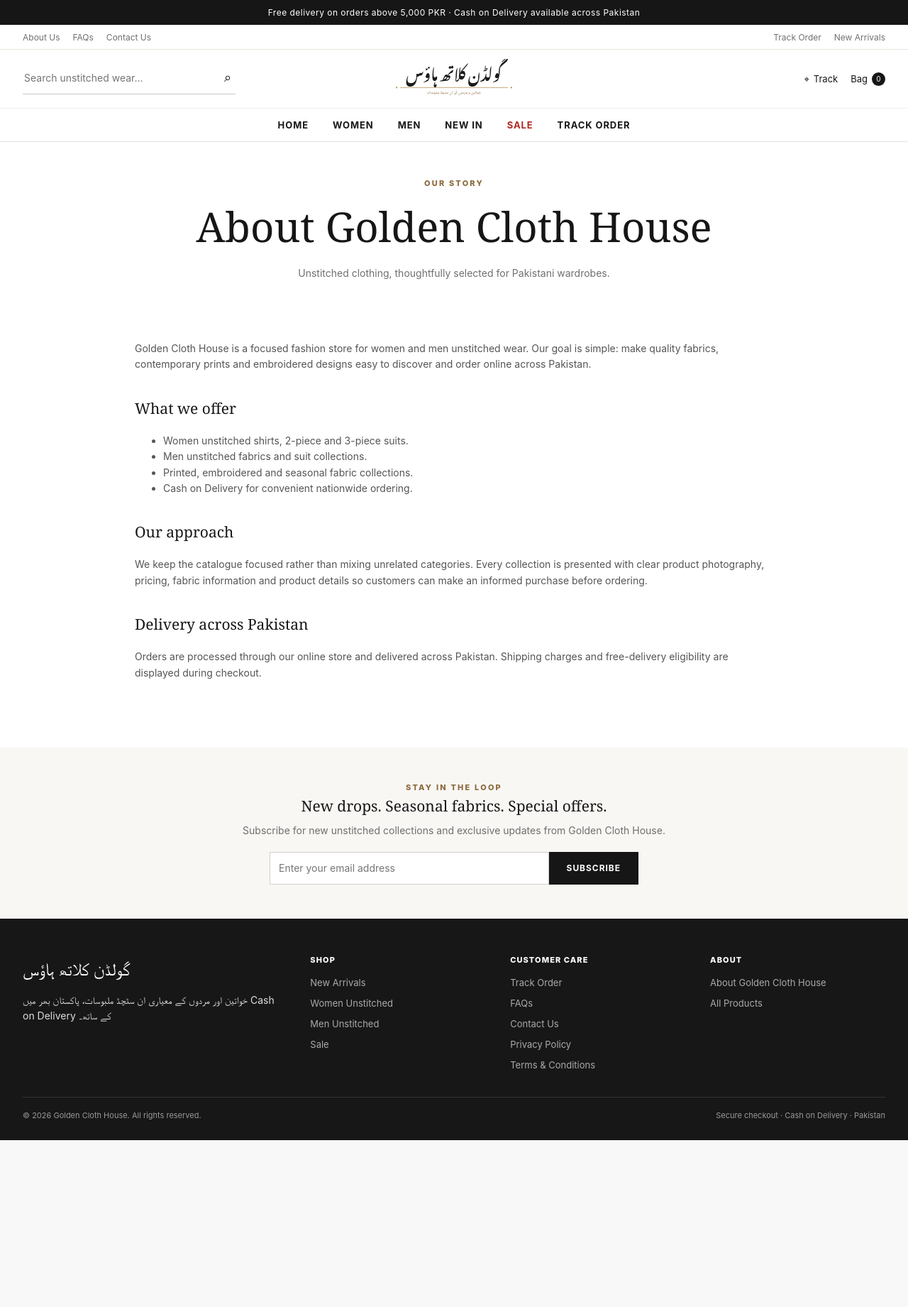
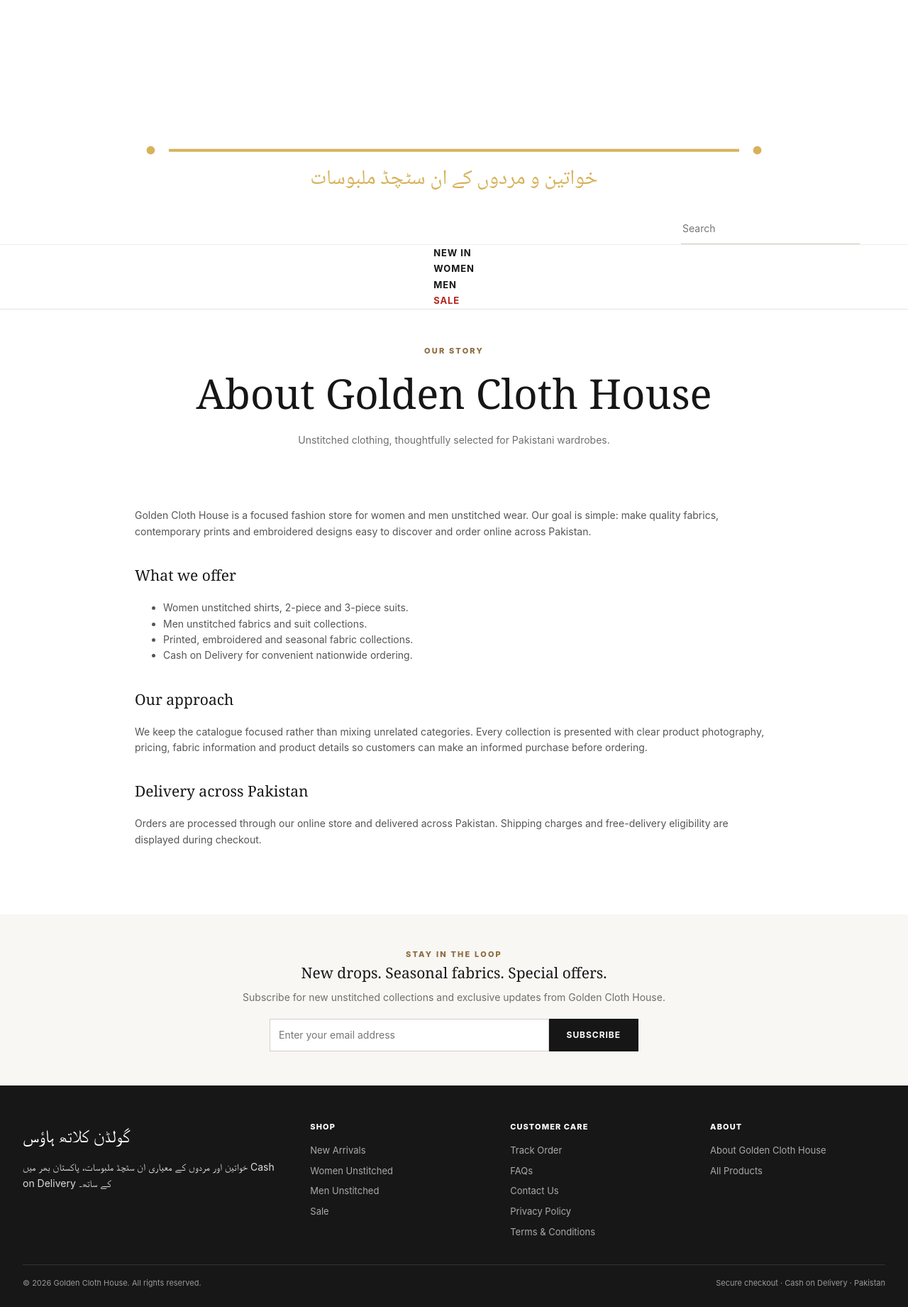
Before and after one commit to Ahmed4726/golden-cloth-house, a Laravel app: page /about in a window 1280 px wide. Shown: the whole page at 71% size. Before the commit the page ends 1606 px from the top, so only its background shows below. Run offline with Laravel 12, Linux system fonts and the light colour scheme; some web fonts are replaced.

Commit message:
Redesign storefront header to match Limelight-style layout

```diff
--- a/resources/views/storefront/layout.blade.php
+++ b/resources/views/storefront/layout.blade.php
@@ -40,69 +40,74 @@
     @endif
 </head>
 <body>
-    <div class="announcement">
-        Free delivery on orders above {{ number_format(config('store.free_shipping_threshold')) }} {{ config('store.currency') }} · Cash on Delivery available across Pakistan
+    <header class="site-header">
+        <div class="header-top">
+            <div class="container header-top-inner">
+                <div class="header-contact">
+                    @if (config('store.contact_phone'))
+                        <a class="header-contact-link" href="tel:{{ config('store.contact_phone') }}" aria-label="Call Golden Cloth House">
+                            <svg viewBox="0 0 24 24" aria-hidden="true"><path d="M6.6 2.8 9.1 2a1.4 1.4 0 0 1 1.7.8l1.4 3.4a1.4 1.4 0 0 1-.4 1.6L10 9.5a13.5 13.5 0 0 0 4.5 4.5l1.7-1.8a1.4 1.4 0 0 1 1.6-.3l3.4 1.4a1.4 1.4 0 0 1 .8 1.7l-.8 2.5a2.8 2.8 0 0 1-3 1.9C9.8 18.2 5.8 14.2 4.6 5.8a2.8 2.8 0 0 1 2-3Z"/></svg>
+                        </a>
+                    @endif
+                    @if (config('store.whatsapp'))
+                        <a class="header-whatsapp" href="https://wa.me/{{ preg_replace('/[^0-9]/', '', config('store.whatsapp')) }}" target="_blank" rel="noopener" aria-label="WhatsApp Golden Cloth House">
+                            <svg viewBox="0 0 24 24" aria-hidden="true"><path d="M20.5 3.5A10.4 10.4 0 0 0 4.1 16.1L3 20.9l4.9-1.1a10.4 10.4 0 0 0 12.6-16.3ZM12 19.1c-1.6 0-3.1-.4-4.4-1.2l-.3-.2-2.9.7.7-2.8-.2-.3a8.5 8.5 0 1 1 7.1 3.8Zm4.7-6.4c-.3-.2-1.8-.9-2-.9-.3-.1-.5-.2-.7.2-.2.3-.8.9-.9 1.1-.2.2-.3.2-.6.1-1.6-.8-2.6-1.4-3.7-3.2-.3-.5.3-.5.8-1.5.1-.2.1-.4 0-.6 0-.2-.7-1.7-.9-2.3-.2-.6-.5-.5-.7-.5h-.6c-.2 0-.6.1-.9.4-.3.3-1.2 1.1-1.2 2.7s1.2 3.1 1.4 3.3c.2.2 2.4 3.7 5.8 5.1 2.2.9 2.2.6 2.6.6.4 0 1.8-.7 2.1-1.3.3-.7.3-1.2.2-1.3-.1-.2-.3-.2-.6-.4Z"/></svg>
+                        </a>
+                    @endif
                 </div>
 
-    <div class="utility-bar">
-        <div class="container utility-inner">
-            <div class="utility-links">
-                <a href="{{ route('about') }}">About Us</a>
-                <a href="{{ route('faq') }}">FAQs</a>
-                <a href="{{ route('contact') }}">Contact Us</a>
-            </div>
-            <div class="utility-links">
-                <a href="{{ route('order.track') }}">Track Order</a>
-                <a href="{{ route('shop', ['sort' => 'newest']) }}">New Arrivals</a>
-            </div>
-        </div>
-    </div>
-
-    <header class="site-header">
-        <div class="container header-main">
-            <button class="mobile-menu" type="button" aria-label="Open menu" data-mobile-menu>☰</button>
-
-            <form class="header-search" method="get" action="{{ route('shop') }}">
-                <input type="search" name="q" placeholder="Search unstitched wear..." aria-label="Search products">
-                <button type="submit" aria-label="Search">⌕</button>
-            </form>
-
-            <a class="brand" href="{{ route('home') }}" aria-label="{{ $siteName }} home">
-                <img src="{{ asset('images/golden-cloth-house-logo.svg') }}" alt="گولڈن کلاتھ ہاؤس" style="width:min(230px,52vw);height:auto;display:block;">
+                <a class="header-brand" href="{{ route('home') }}" aria-label="{{ $siteName }} home">
+                    <img src="{{ asset('images/golden-cloth-house-logo-header.svg') }}" alt="گولڈن کلاتھ ہاؤس">
                 </a>
 
                 <div class="header-actions">
-                <a class="icon-link" href="{{ route('order.track') }}"><span>⌖</span><span class="label">Track</span></a>
-                <a class="icon-link" href="{{ route('cart.index') }}"><span>Bag</span><span class="cart-count">{{ $cartCount }}</span></a>
+                    <form class="header-search" method="get" action="{{ route('shop') }}">
+                        <input type="search" name="q" value="{{ request('q') }}" placeholder="Search" aria-label="Search products">
+                        <button type="submit" aria-label="Search">
+                            <svg viewBox="0 0 24 24" aria-hidden="true"><circle cx="10.8" cy="10.8" r="6.8"/><path d="m16 16 5 5"/></svg>
+                        </button>
+                    </form>
+                    <a class="header-icon" href="{{ route('login') }}" aria-label="Account">
+                        <svg viewBox="0 0 24 24" aria-hidden="true"><circle cx="12" cy="7.5" r="3.7"/><path d="M4.2 21c.6-4 3.2-6.1 7.8-6.1s7.2 2.1 7.8 6.1"/></svg>
+                    </a>
+                    <a class="header-icon bag-icon" href="{{ route('cart.index') }}" aria-label="Shopping bag">
+                        <svg viewBox="0 0 24 24" aria-hidden="true"><path d="M5 8.5h14l-.7 12H5.7L5 8.5Z"/><path d="M8.5 8.5V6a3.5 3.5 0 0 1 7 0v2.5"/></svg>
+                        @if ($cartCount > 0)<span class="cart-count">{{ $cartCount }}</span>@endif
+                    </a>
+                </div>
             </div>
         </div>
 
         <nav class="main-nav" aria-label="Primary navigation">
             <div class="container nav-inner">
-                <a class="nav-link" href="{{ route('home') }}">Home</a>
+                <button class="mobile-menu" type="button" aria-label="Open menu" aria-expanded="false" data-mobile-menu>
+                    <span></span><span></span><span></span>
+                </button>
+
+                <div class="nav-links">
+                    <a class="nav-link" href="{{ route('shop', ['sort' => 'newest']) }}">New In</a>
                     <div class="nav-item">
                         <a class="nav-link" href="{{ route('shop', ['category' => 'women-unstitched']) }}">Women</a>
                         <div class="mega-panel">
                             <div class="container mega-inner">
                                 <div><div class="mega-title">Women Unstitched</div><div class="mega-links">
+                                    <a href="{{ route('shop', ['category' => 'women-unstitched']) }}">All Women Unstitched</a>
                                     <a href="{{ route('shop', ['q' => '2 Piece', 'category' => 'women-unstitched']) }}">2 Piece Suits</a>
                                     <a href="{{ route('shop', ['q' => '3 Piece', 'category' => 'women-unstitched']) }}">3 Piece Suits</a>
-                                <a href="{{ route('shop', ['q' => 'Shirt', 'category' => 'women-unstitched']) }}">Unstitched Shirts</a>
-                                <a href="{{ route('shop', ['q' => 'Dupatta', 'category' => 'women-unstitched']) }}">Dupattas</a>
+                                    <a href="{{ route('shop', ['q' => 'Embroidered', 'category' => 'women-unstitched']) }}">Embroidered</a>
                                 </div></div>
-                            <div><div class="mega-title">By Design</div><div class="mega-links">
-                                <a href="{{ route('shop', ['q' => 'Printed', 'category' => 'women-unstitched']) }}">Printed</a>
-                                <a href="{{ route('shop', ['q' => 'Embroidered', 'category' => 'women-unstitched']) }}">Embroidered</a>
+                                <div><div class="mega-title">By Fabric</div><div class="mega-links">
                                     <a href="{{ route('shop', ['q' => 'Lawn', 'category' => 'women-unstitched']) }}">Lawn</a>
                                     <a href="{{ route('shop', ['q' => 'Khaddar', 'category' => 'women-unstitched']) }}">Khaddar</a>
+                                    <a href="{{ route('shop', ['q' => 'Slub', 'category' => 'women-unstitched']) }}">Slub</a>
                                 </div></div>
-                            <div><div class="mega-title">Shop Women</div><div class="mega-links">
-                                <a href="{{ route('shop', ['category' => 'women-unstitched']) }}">All Women Unstitched</a>
+                                <div><div class="mega-title">Shop</div><div class="mega-links">
                                     <a href="{{ route('shop', ['sort' => 'newest']) }}">New Arrivals</a>
                                     <a href="{{ route('shop', ['sort' => 'price_low']) }}">Budget Picks</a>
+                                    <a href="{{ route('shop', ['sale' => 1]) }}">Sale</a>
                                 </div></div>
                                 <div><div class="mega-title">Customer Care</div><div class="mega-links">
-                                <a href="{{ route('order.track') }}">Track Your Order</a>
+                                    <a href="{{ route('order.track') }}">Track Order</a>
                                     <a href="{{ route('faq') }}">FAQs</a>
                                     <a href="{{ route('contact') }}">Contact Us</a>
                                 </div></div>
@@ -116,29 +121,23 @@
                                 <div><div class="mega-title">Men Unstitched</div><div class="mega-links">
                                     <a href="{{ route('shop', ['category' => 'men-unstitched']) }}">All Men Unstitched</a>
                                     <a href="{{ route('shop', ['q' => 'Suit', 'category' => 'men-unstitched']) }}">Unstitched Suits</a>
-                                <a href="{{ route('shop', ['q' => 'Shalwar', 'category' => 'men-unstitched']) }}">Shalwar / Trouser</a>
-                                <a href="{{ route('shop', ['q' => 'Wash', 'category' => 'men-unstitched']) }}">Wash & Wear</a>
-                            </div></div>
-                            <div><div class="mega-title">By Fabric</div><div class="mega-links">
                                     <a href="{{ route('shop', ['q' => 'Cotton', 'category' => 'men-unstitched']) }}">Cotton</a>
-                                <a href="{{ route('shop', ['q' => 'Linen', 'category' => 'men-unstitched']) }}">Linen</a>
                                     <a href="{{ route('shop', ['q' => 'Khaddar', 'category' => 'men-unstitched']) }}">Khaddar</a>
                                 </div></div>
-                            <div><div class="mega-title">Shop Men</div><div class="mega-links">
-                                <a href="{{ route('shop', ['category' => 'men-unstitched']) }}">Men's Collection</a>
+                                <div><div class="mega-title">Shop</div><div class="mega-links">
                                     <a href="{{ route('shop', ['sort' => 'newest']) }}">New Arrivals</a>
+                                    <a href="{{ route('shop', ['sale' => 1]) }}">Sale</a>
                                 </div></div>
                                 <div><div class="mega-title">Customer Care</div><div class="mega-links">
-                                <a href="{{ route('order.track') }}">Track Your Order</a>
+                                    <a href="{{ route('order.track') }}">Track Order</a>
                                     <a href="{{ route('faq') }}">FAQs</a>
                                     <a href="{{ route('contact') }}">Contact Us</a>
                                 </div></div>
                             </div>
                         </div>
                     </div>
-                <a class="nav-link" href="{{ route('shop', ['sort' => 'newest']) }}">New In</a>
                     <a class="nav-link sale-link" href="{{ route('shop', ['sale' => 1]) }}">Sale</a>
-                <a class="nav-link" href="{{ route('order.track') }}">Track Order</a>
+                </div>
             </div>
         </nav>
     </header>
@@ -210,11 +209,14 @@
     <script>
         document.addEventListener('DOMContentLoaded', () => {
             const menuButton = document.querySelector('[data-mobile-menu]');
-            if (!menuButton) return;
+            const navLinks = document.querySelector('.nav-links');
+
+            if (menuButton && navLinks) {
                 menuButton.addEventListener('click', () => {
-                const nav = document.querySelector('.main-nav');
-                nav.style.display = nav.style.display === 'block' ? '' : 'block';
+                    const open = navLinks.classList.toggle('is-open');
+                    menuButton.setAttribute('aria-expanded', open ? 'true' : 'false');
                 });
+            }
         });
     </script>
 </body>
```
Lines whose indentation alone changed are shown as unchanged.
